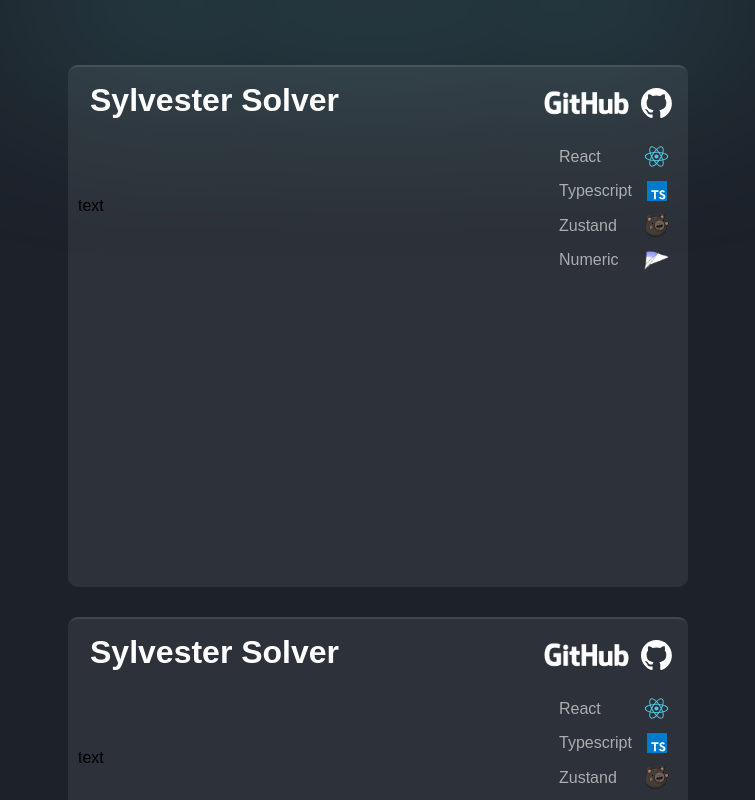
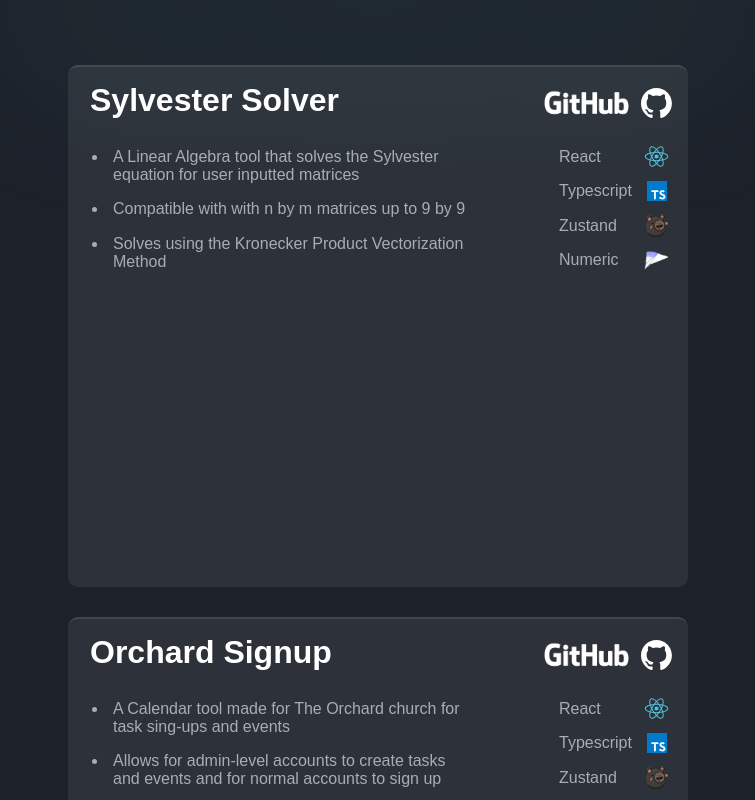
Before and after one commit to EllisJeremy/ellisjeremy.com, a React (Vite) app: page / in a window 1280 px wide. Shown: the top 800 px of the page, without its empty margins (262-1017 px from the left). Built offline with nearby package versions, Linux system fonts and the light colour scheme.

Commit message:
changes from mac

```diff
--- a/package.json
+++ b/package.json
@@ -14,7 +14,7 @@
     "react": "^18.3.1",
     "react-dom": "^18.3.1",
     "react-helmet": "^6.1.0",
-    "react-router-dom": "^7.1.1",
+    "react-router-dom": "^7.1.2",
     "zustand": "^5.0.3"
   },
   "devDependencies": {
--- a/src/pages/Home/components/Intro/Intro.module.css
+++ b/src/pages/Home/components/Intro/Intro.module.css
@@ -1,5 +1,5 @@
 .lightBar{
-  box-shadow: 0px -50px 200px 50px rgba(103, 255, 247, 0.25);
+  box-shadow: 0px -50px 200px 50px rgba(103, 255, 247, 0.1);
   width: 50%;
   margin-left: 25%;
 }
--- a/src/pages/Home/components/Intro/Intro.tsx
+++ b/src/pages/Home/components/Intro/Intro.tsx
@@ -1,4 +1,5 @@
-import Project from "../Project/Project";
+import Project from "../Project/Project1";
+import Project2 from "../Project/Project2";
 import styles from "./Intro.module.css";
 
 export default function Intro() {
@@ -9,7 +10,7 @@ export default function Intro() {
       <div className={styles.lightBar}/>
       <div className={styles.homeDiv}>
         <Project />
-        <Project />
+        <Project2 />
 
 
 
--- a/src/pages/Home/components/Project/Project.module.css
+++ b/src/pages/Home/components/Project/Project.module.css
@@ -83,8 +83,9 @@
 .midDiv{
   display: flex;
   justify-content: space-between;
-  align-items: center;
+
   margin-bottom: 10px;
+  height: 170px;
 
 }
 
@@ -124,3 +125,20 @@
   border-radius: 6px;
   border-top: 2px solid rgba(255, 255, 255, 0.22);
 }
+
+.list{
+  margin: 0px;
+  padding-left: 30px;
+}
+
+.listItem{
+  color: rgba(255, 255, 255, 0.6);
+
+  align-items: center;
+  padding: 5px;
+  padding-top: 6px;
+  padding-bottom: 6px;
+  margin-top: 4.5px;
+  width: 360px;
+
+}
--- /dev/null
+++ b/src/pages/Home/components/Project/Project1.tsx
@@ -0,0 +1,95 @@
+import { useNavigate } from 'react-router-dom';
+import styles from "./Project.module.css";
+
+import gitHub from "../.././assets/GitHub_Logo_White.png"
+import gitCat from "../.././assets/github-mark-white.svg"
+
+import react from "../.././assets/react.svg"
+import typescript from "../.././assets/typescript.svg"
+import zustand from "../.././assets/zustand.svg"
+import numeric from "../.././assets/numeric.png"
+
+
+//import sylvester from "../.././assets/sylvester.png"
+
+
+export default function Project() {
+  const navigate = useNavigate();
+
+  const sylvesterLink = () => {
+    navigate('/sylvester');
+  };
+  const sylvesterGitLink = () => {
+    window.open('https://github.com/EllisJeremy/ellisjeremy.com/tree/main/src/pages/Sylvester', '_blank');
+  };
+  const reactLink = () => {
+    window.open('https://react.dev/', '_blank');
+  };
+  const typescriptLink = () => {
+    window.open('https://www.typescriptlang.org/', '_blank');
+  };
+  const zustandLink = () => {
+    window.open('https://zustand.docs.pmnd.rs/getting-started/introduction', '_blank');
+  };
+  const numericLink = () => {
+    window.open('https://ccc-js.github.io/numeric2/', '_blank');
+  };
+
+
+  return (
+    <>
+
+
+        <div className={styles.projectDiv}>
+
+          <div className={styles.titleDiv}>
+            <h1 className={styles.title} onClick={sylvesterLink}>
+              Sylvester Solver
+            </h1>
+            <div className={styles.gitDiv} onClick={sylvesterGitLink}>
+              <img src={gitHub} className={styles.gitHub}/>
+              <img src={gitCat} className={styles.gitCat}/>
+            </div>
+          </div>
+
+          <div className={styles.midDiv}>
+            <ul className={styles.list}>
+              <li className={styles.listItem}>A Linear Algebra tool that solves the Sylvester equation for user inputted matrices</li>
+              <li className={styles.listItem}>Compatible with with n by m matrices up to 9 by 9</li>
+              <li className={styles.listItem}>Solves using the Kronecker Product Vectorization Method</li>
+
+            </ul>
+            <div className={styles.stackDiv}>
+              <div className={styles.stackDivChild} onClick={reactLink}>
+                React
+                <img src={react} className={styles.stackImg}/>
+              </div>
+              <div className={styles.stackDivChild} onClick={typescriptLink}>
+                Typescript
+                <img src={typescript} className={styles.stackImgTypescript}/>
+              </div>
+              <div className={styles.stackDivChild} onClick={zustandLink}>
+                Zustand
+                <img src={zustand} className={styles.stackImg}/>
+              </div>
+              <div className={styles.stackDivChild} onClick={numericLink}>
+                Numeric
+                <img src={numeric} className={styles.stackImg}/>
+              </div>
+
+            </div>
+
+          </div>
+
+
+        </div>
+
+
+
+
+
+
+
+    </>
+  );
+}
--- a/src/pages/Home/components/Project/Project.tsx
+++ b/src/pages/Home/components/Project/Project2.tsx
@@ -7,17 +7,17 @@ import gitCat from "../.././assets/github-mark-white.svg"
 import react from "../.././assets/react.svg"
 import typescript from "../.././assets/typescript.svg"
 import zustand from "../.././assets/zustand.svg"
-import numeric from "../.././assets/numeric.png"
+
 
 
 //import sylvester from "../.././assets/sylvester.png"
 
 
-export default function Project() {
+export default function Project2() {
   const navigate = useNavigate();
 
-  const sylvesterLink = () => {
-    navigate('/sylvester');
+  const calendarLink = () => {
+    navigate('/calendar');
   };
   const sylvesterGitLink = () => {
     window.open('https://github.com/EllisJeremy/ellisjeremy.com/tree/main/src/pages/Sylvester', '_blank');
@@ -31,9 +31,7 @@ export default function Project() {
   const zustandLink = () => {
     window.open('https://zustand.docs.pmnd.rs/getting-started/introduction', '_blank');
   };
-  const numericLink = () => {
-    window.open('https://ccc-js.github.io/numeric2/', '_blank');
-  };
+
 
 
   return (
@@ -43,8 +41,8 @@ export default function Project() {
         <div className={styles.projectDiv}>
 
           <div className={styles.titleDiv}>
-            <h1 className={styles.title} onClick={sylvesterLink}>
-              Sylvester Solver
+            <h1 className={styles.title} onClick={calendarLink}>
+              Orchard Signup
             </h1>
             <div className={styles.gitDiv} onClick={sylvesterGitLink}>
               <img src={gitHub} className={styles.gitHub}/>
@@ -53,7 +51,12 @@ export default function Project() {
           </div>
 
           <div className={styles.midDiv}>
-            text
+            <ul className={styles.list}>
+              <li className={styles.listItem}>A Calendar tool made for The Orchard church for task sing-ups and events</li>
+              <li className={styles.listItem}>Allows for admin-level accounts to create tasks and events and for normal accounts to sign up</li>
+              <li className={styles.listItem}>The version linked here is separate from the real one, so feel free to add or remove tasks on it</li>
+
+            </ul>
             <div className={styles.stackDiv}>
               <div className={styles.stackDivChild} onClick={reactLink}>
                 React
@@ -67,10 +70,7 @@ export default function Project() {
                 Zustand
                 <img src={zustand} className={styles.stackImg}/>
               </div>
-              <div className={styles.stackDivChild} onClick={numericLink}>
-                Numeric
-                <img src={numeric} className={styles.stackImg}/>
-              </div>
+
 
             </div>
 
```
Also changed, not shown: 1 other file (tests, documents, lock files or other folders).
